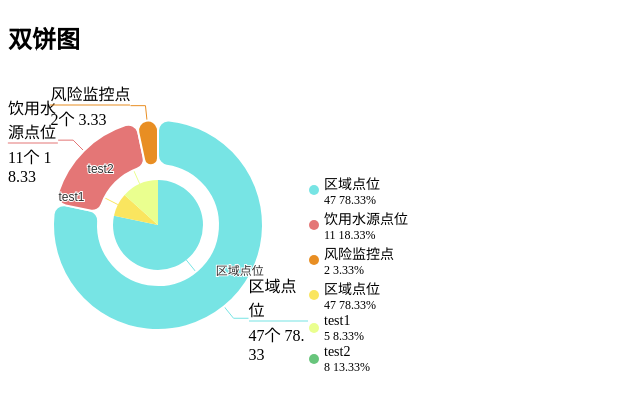
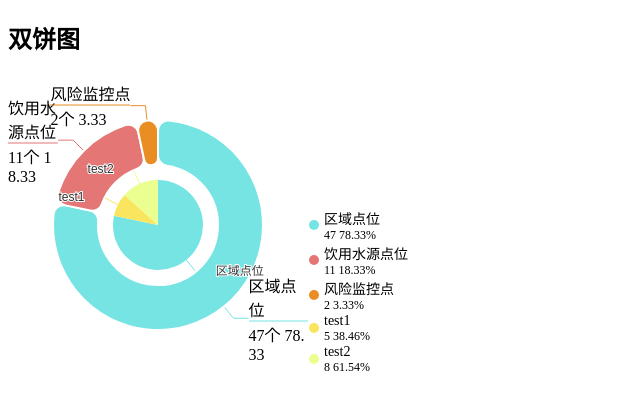
Before and after one commit to hejuxin/echartspie, a React (Create React App) app: page / in a window 1280 px wide. Shown: the top 410 px of the page, without its empty margins (0-640 px from the left). Built offline with nearby package versions, Linux system fonts and the light colour scheme.

Commit message:
feat: 修改legend自定义展示逻辑，适配双饼图中数据名字相同的场景

```diff
--- a/src/components/LegendBlock/index.jsx
+++ b/src/components/LegendBlock/index.jsx
@@ -1,4 +1,4 @@
-import React from 'react';
+import React, { useMemo } from 'react';
 import { getParams, isNum } from '../../utils';
 import './index.css';
 // import styles from './index.module.scss'
@@ -10,7 +10,24 @@ const LegendBlock = (props) => {
     handleLegendLeave,
     handleLegendClick,
   } = props;
-  const { wrapStyle = {} } = option
+  const { wrapStyle = {} } = option;
+  const dataSource = useMemo(() => {
+    const obj = {};
+    data.forEach(item => {
+      const { name, seriesIndex, dataIndex } = item;
+      // if (!obj[name]) {
+      //   obj[name] = {};
+      // }
+
+      // obj[name][seriesIndex] = dataIndex;
+
+      if (!obj[name]) {
+        obj[name] = item;
+      }
+    })
+    return Object.values(obj)
+  }, [data])
+
   return (
     <div
       style={{
@@ -24,17 +41,17 @@ const LegendBlock = (props) => {
         ...wrapStyle
       }}
     >
-      {data.map((item, index) => {
-        const params = getParams({ data, index });
-        const { seriesIndex = 0, dataIndex = 0, name, show } = item;
+      {dataSource.map((item, index) => {
+        const params = getParams({ data: dataSource, index });
+        const { name, show } = item;
         return (
           <div
-            onMouseOver={() => handleLegendHover(dataIndex, seriesIndex)}
+            onMouseOver={() => handleLegendHover(name)}
             onMouseOut={() => handleLegendLeave()}
-            onClick={() => handleLegendClick(dataIndex, seriesIndex)}
+            onClick={() => handleLegendClick(name)}
             // className={`${styles['legend-item']}
             // ${show ? '' : ` ${styles['noselect-item']}`}`}
-            className={`legend-item ${show ? '' : ' noselect-item'}`}
+            className={`legend-item${show ? '' : ' noselect-item'}`}
             key={`legend_${name}`}
           >
             {option.content && option.content(params)}
```
